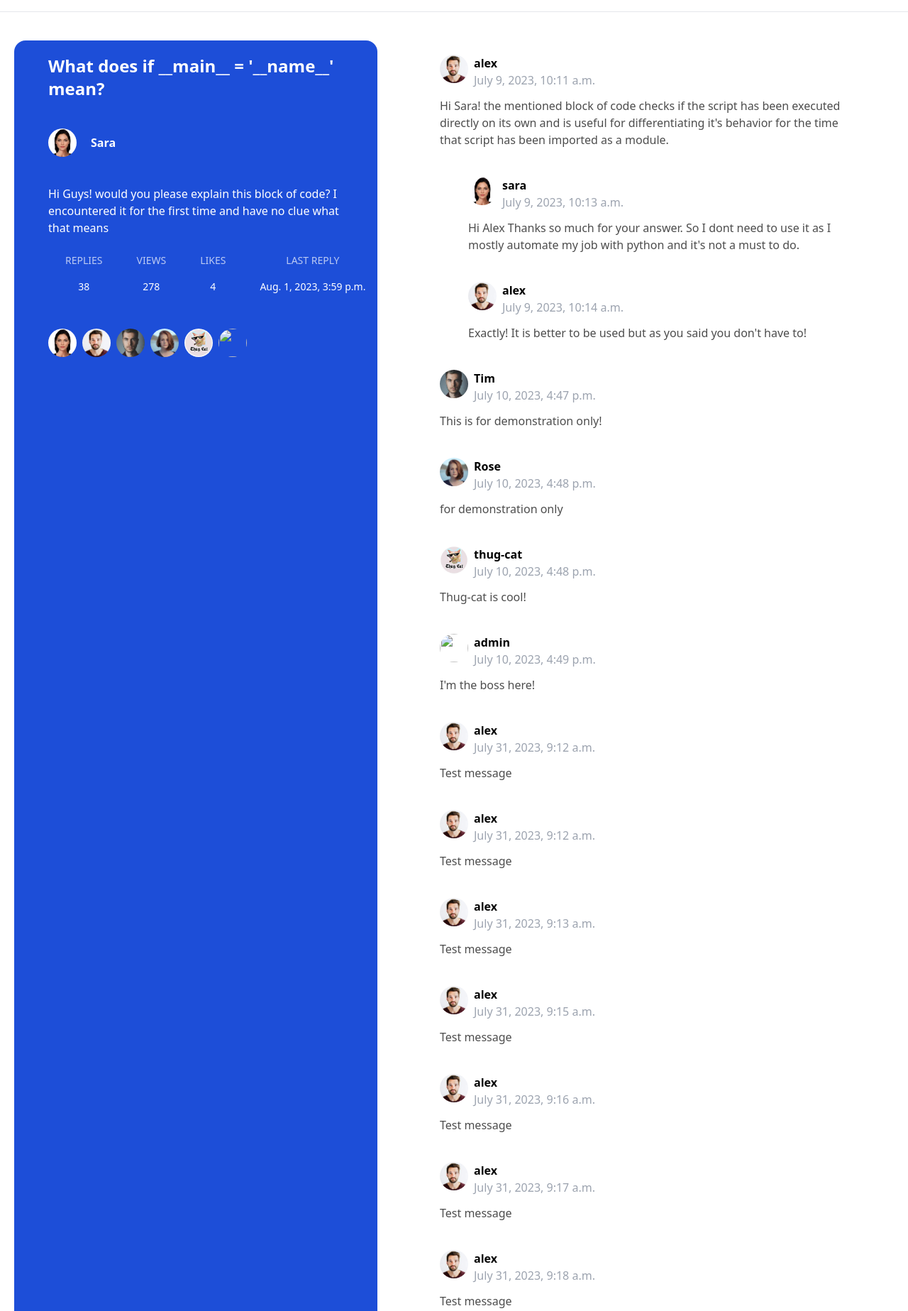
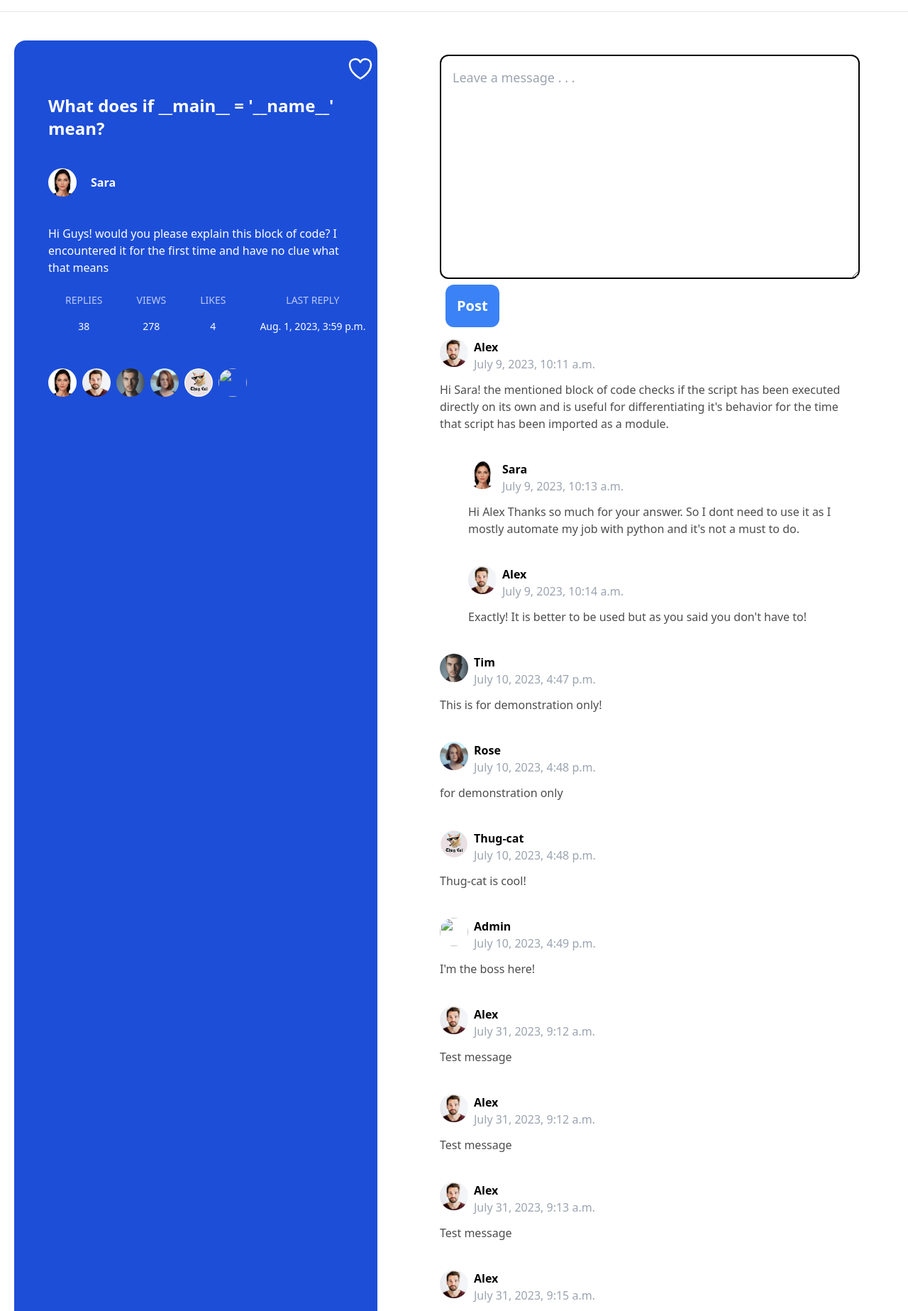
Before and after one commit to Shift77/Discussion-Website, a Django app: page /category/post/1/ in a window 1280 px wide. Shown: the part 102-1949 px from the top of the page at 71% size. Run offline with Django 4.2, Linux system fonts and the light colour scheme; data comes from the database, SQL or seed files in the repository; both versions use the stored data as it was after the commit; some libraries are stand-ins or nearby versions.

Commit message:
Created like and dislike button functionality and leaving comment form!

```diff
--- /dev/null
+++ b/discussion_app/forms.py
@@ -0,0 +1,18 @@
+from django import forms
+from . import models
+
+class PostForm(forms.ModelForm):
+    class Meta:
+        model = models.Post
+        fields = ['likes']
+
+class MessageForm(forms.ModelForm):
+    class Meta:
+        model = models.Message
+        fields = ['content']
+
+
+    content = forms.CharField(widget=forms.Textarea(attrs={
+        'class':'w-full rounded-xl border-2 border-black text-lg p-4 mb-2',
+        'placeholder':'Leave a message . . . '
+    }))
--- a/discussion_app/templates/discussion_app/post.html
+++ b/discussion_app/templates/discussion_app/post.html
@@ -7,7 +7,28 @@
 <div class="w-full inline-flex mt-10">
 
     <div class="w-2/5 items-center mx-5 rounded-2xl px-12 py-5 bg-blue-700 text-white">
+        <div class="pl-[420px]">
+          <form action="{% url 'discussion_app:post_like' post.id %}" method="post">
+            {% csrf_token %}
 
+            {% if is_liked %}
+              <button type="submit" class="text-red-600">
+                <svg xmlns="http://www.w3.org/2000/svg" fill="none" viewBox="0 0 24 24" stroke-width="1.5" stroke="currentColor" class="fill-current w-10 h-10">
+                  <path stroke-linecap="round" stroke-linejoin="round" d="M21 8.25c0-2.485-2.099-4.5-4.688-4.5-1.935 0-3.597 1.126-4.312 2.733-.715-1.607-2.377-2.733-4.313-2.733C5.1 3.75 3 5.765 3 8.25c0 7.22 9 12 9 12s9-4.78 9-12z" />
+                </svg>
+                <h1 class="text-white">
+                  Liked
+                </h1>
+              </button>
+            {% else %}
+              <button type="submit" class="">
+                <svg xmlns="http://www.w3.org/2000/svg" fill="none" viewBox="0 0 24 24" stroke-width="1.5" stroke="currentColor" class="w-10 h-10">
+                  <path stroke-linecap="round" stroke-linejoin="round" d="M21 8.25c0-2.485-2.099-4.5-4.688-4.5-1.935 0-3.597 1.126-4.312 2.733-.715-1.607-2.377-2.733-4.313-2.733C5.1 3.75 3 5.765 3 8.25c0 7.22 9 12 9 12s9-4.78 9-12z" />
+                </svg>
+              </button>
+            {% endif %}
+          </form>
+        </div>
         <div class="font-semibold text-2xl break-words ">
             {{post.title}}
         </div>
@@ -58,6 +79,16 @@
     </div>
 
     <div class=" items-center mx-5 rounded-2xl px-12 py-5">
+      <div>
+        <form action="" method="post">
+          {% csrf_token %}
+
+          {{message_form.content}}
+          <br>
+          <button type="submit" class="bg-blue-500 p-4 text-xl font-semibold ml-2 rounded-xl text-white">Post</button>
+        </form>
+      </div>
+
       {% for message in post.message_post.all %}
         {% if message.is_parent %}
         <div class="pb-10">
@@ -65,7 +96,7 @@
             <img class="h-10 w-10 rounded-full object-cover " src="{{message.author.userprofile.avatar.url}}" alt="">
             <div class="inline-block">
               <div class="font-semibold text-black">
-                {{message.author}}
+                {{message.author | capfirst}}
               </div>
               <div class="font-light text-gray-400">
               {{message.creation_date}}
@@ -84,7 +115,7 @@
               <img class="h-10 w-10 rounded-full object-cover " src="{{reply.author.userprofile.avatar.url}}" alt="">
               <div class="inline-block">
                 <div class="font-semibold text-black">
-                  {{reply.author}}
+                  {{reply.author | capfirst}}
                 </div>
                 <div class="font-light text-gray-400">
                 {{reply.creation_date}}
--- a/discussion_app/urls.py
+++ b/discussion_app/urls.py
@@ -6,4 +6,6 @@ app_name='discussion_app'
 urlpatterns = [
     path('<int:id>/', views.category_detail, name='category_detail'),
     path('post/<int:id>/', views.post_detail, name='post_detail'),
+    path('post/like/<int:id>/', views.post_like, name='post_like'),
+
 ]
--- a/discussion_app/views.py
+++ b/discussion_app/views.py
@@ -1,6 +1,10 @@
-from django.shortcuts import render
+from django.shortcuts import render, redirect
 from django.shortcuts import get_object_or_404
+from django.contrib.auth.decorators import login_required
+from django.urls import reverse
+from django.http import HttpResponseRedirect
 from . import models
+from . import forms
 # Create your views here.
 
 def category_detail(request, id):
@@ -22,11 +26,39 @@ def post_detail(request, id):
 
     post = get_object_or_404(models.Post, id=id)
 
+    is_liked = post.likes.filter(id=request.user.id).exists()
+
+    if request.method == 'POST':
+        message_form = forms.MessageForm(request.POST)
+
+        if message_form.is_valid() and request.user.is_authenticated:
+
+            message_form.instance.author = request.user
+            message_form.instance.post = post
+            message_form.save()
+    else:
+        message_form = forms.MessageForm
+
     post.views += 1
     post.save()
 
     context = {
-        'post':post
+        'post':post,
+        'message_form':message_form,
+        'is_liked':is_liked
     }
 
     return render(request, 'discussion_app/post.html', context)
+
+@login_required
+def post_like(request, id):
+    post = get_object_or_404(models.Post, id=id)
+
+    is_liked = post.likes.filter(id=request.user.id).exists()
+
+    if is_liked:
+        post.likes.remove(request.user)
+    else:
+        post.likes.add(request.user)
+
+    return HttpResponseRedirect(reverse('discussion_app:post_detail', args=str(id)))
--- a/forum_proj/settings.py
+++ b/forum_proj/settings.py
@@ -116,6 +116,7 @@ USE_TZ = True
 
 LOGIN_REDIRECT_URL = '/'
 LOGOUT_REDIRECT_URL = '/'
+LOGIN_URL= '/login/'
 
 # Static files (CSS, JavaScript, Images)
 # https://docs.djangoproject.com/en/4.2/howto/static-files/
```
Also changed, not shown: db.sqlite3.
